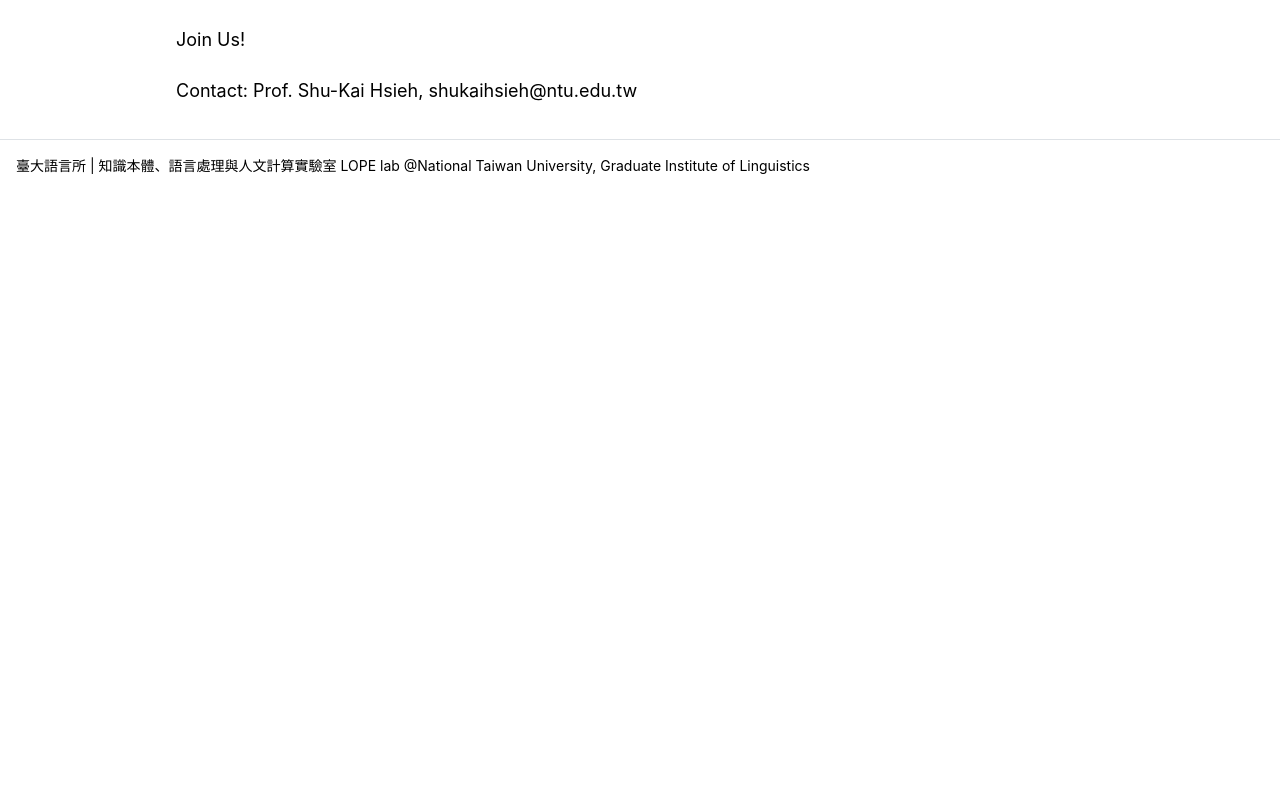
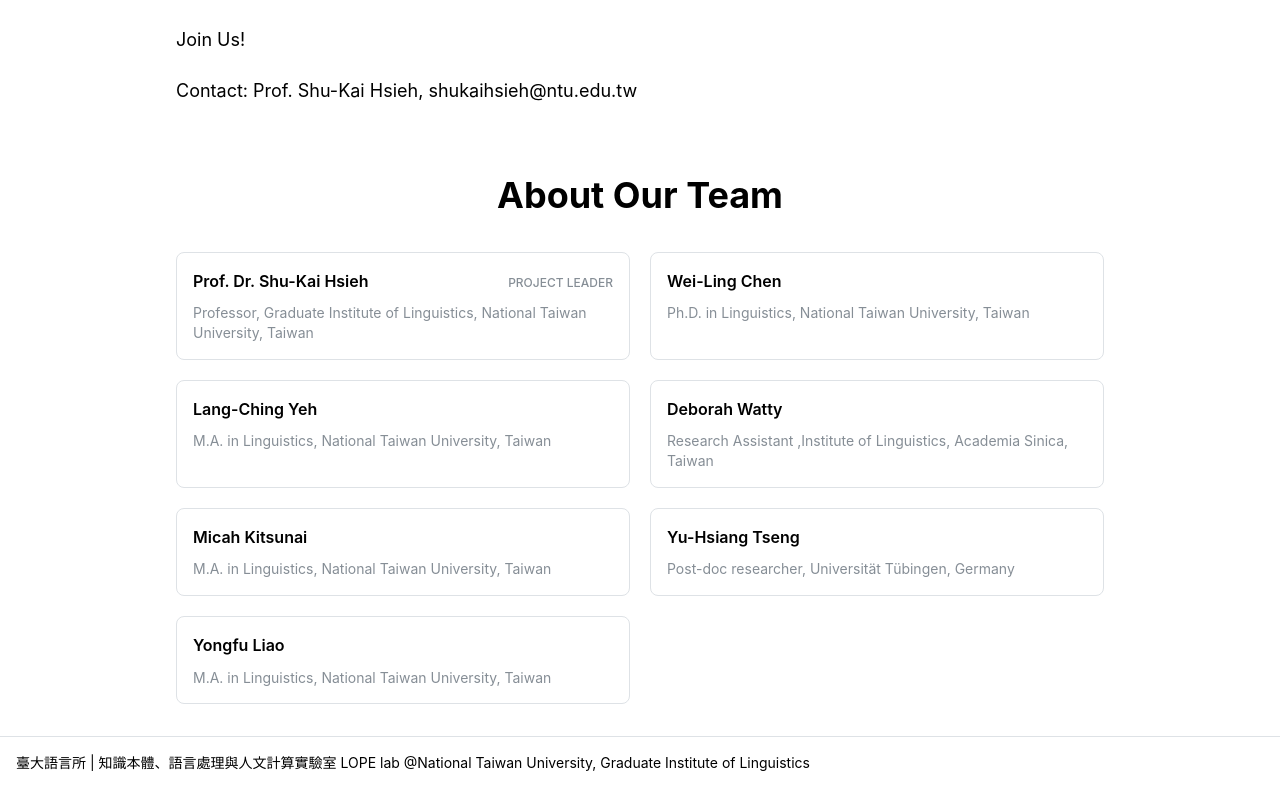
Before and after one commit to lopentu/sindia-site, a Next.js app: page /about in a window 1280 px wide. Shown: the part 2011-2801 px from the top of the page. Before the commit the page ends 2203 px from the top, so only its background shows below. Built offline with nearby package versions, Linux system fonts and the light colour scheme.

Commit message:
feat: team members

```diff
--- /dev/null
+++ b/src/components/Team.tsx
@@ -0,0 +1,96 @@
+import {
+  Container,
+  Title,
+  SimpleGrid,
+  Text,
+  Card,
+  Group,
+  Stack,
+  Box
+} from "@mantine/core";
+import React from "react";
+
+const teamMembers = [
+  {
+    name: "Prof. Dr. Shu-Kai Hsieh",
+    role: "PROJECT LEADER",
+    description:
+      "Professor, Graduate Institute of Linguistics, National Taiwan University, Taiwan",
+    image: "https://placehold.co/400x400?text=Member+1"
+  },
+  {
+    name: "Wei-Ling Chen",
+    role: "",
+    description: "Ph.D. in Linguistics, National Taiwan University, Taiwan",
+    image: "https://placehold.co/400x400?text=Member+2"
+  },
+  {
+    name: "Lang-Ching Yeh",
+    role: "",
+    description: "M.A. in Linguistics, National Taiwan University, Taiwan",
+    image: "https://placehold.co/400x400?text=Member+5"
+  },
+  {
+    name: "Deborah Watty",
+    role: "",
+    description:
+      "Research Assistant ,Institute of Linguistics, Academia Sinica, Taiwan",
+    image: "https://placehold.co/400x400?text=Member+3"
+  },
+  {
+    name: "Micah Kitsunai",
+    role: "",
+    description: "M.A. in Linguistics, National Taiwan University, Taiwan",
+    image: "https://placehold.co/400x400?text=Member+4"
+  },
+  {
+    name: "Yu-Hsiang Tseng",
+    role: "",
+    description: "Post-doc researcher, Universität Tübingen, Germany",
+    image: "https://placehold.co/400x400?text=Member+5"
+  },
+  {
+    name: "Yongfu Liao",
+    role: "",
+    description: "M.A. in Linguistics, National Taiwan University, Taiwan",
+    image: "https://placehold.co/400x400?text=Member+5"
+  }
+];
+
+export default function Team() {
+  return (
+    <Container size="md" py="xl" id="team">
+      <Stack gap="xl">
+        <Box className="text-center mb-8">
+          <Title order={2} className="text-slate-800" size={36} ta="center">
+            About Our Team
+          </Title>
+        </Box>
+
+        <SimpleGrid cols={{ base: 1, md: 2 }} spacing="lg">
+          {teamMembers.map((member, index) => (
+            <Card key={index} padding="md" radius="md" withBorder>
+              <Stack gap="xs">
+                <Group justify="space-between" align="baseline" wrap="nowrap">
+                  <Text fw={600} size="md">
+                    {member.name}
+                  </Text>
+                  <Text
+                    size="xs"
+                    c="dimmed"
+                    fw={500}
+                    style={{ whiteSpace: "nowrap" }}>
+                    {member.role}
+                  </Text>
+                </Group>
+                <Text size="sm" c="dimmed" lh={1.4}>
+                  {member.description}
+                </Text>
+              </Stack>
+            </Card>
+          ))}
+        </SimpleGrid>
+      </Stack>
+    </Container>
+  );
+}
--- a/src/pages/about.tsx
+++ b/src/pages/about.tsx
@@ -1,10 +1,12 @@
 import AboutComponent from "@/components/About";
+import Team from "@/components/Team";
 import { Box } from "@mantine/core";
 
 export default function AboutPage() {
   return (
     <Box size="md" mt="7rem">
       <AboutComponent />
+      <Team />
     </Box>
   );
 }
```
